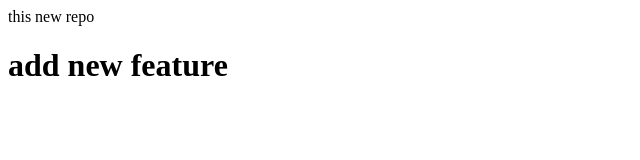
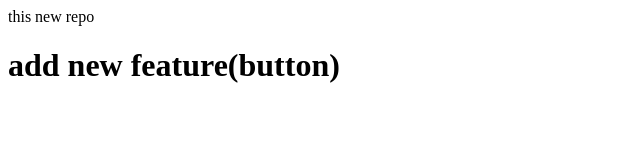
Before and after one commit to kashish-008/local, a plain HTML site: page index.html in a window 1280 px wide. Shown: the whole page, without its empty margins (0-640 px from the left). Drawn offline with Linux system fonts and the light colour scheme.

```diff
--- a/index.html
+++ b/index.html
@@ -1,2 +1,2 @@
 <p>this new repo</p>
-<h1>add new feature</h1>
+<h1>add new feature(button)</h1>
```
